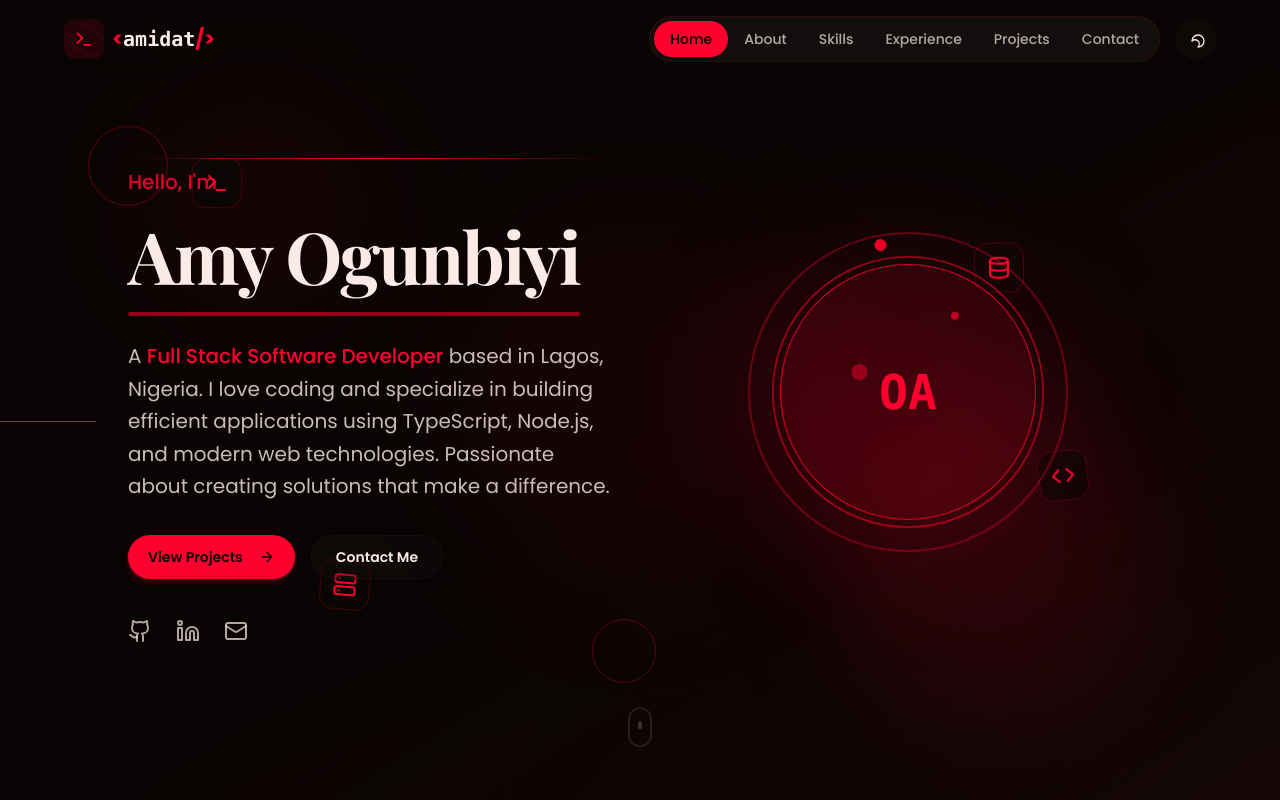
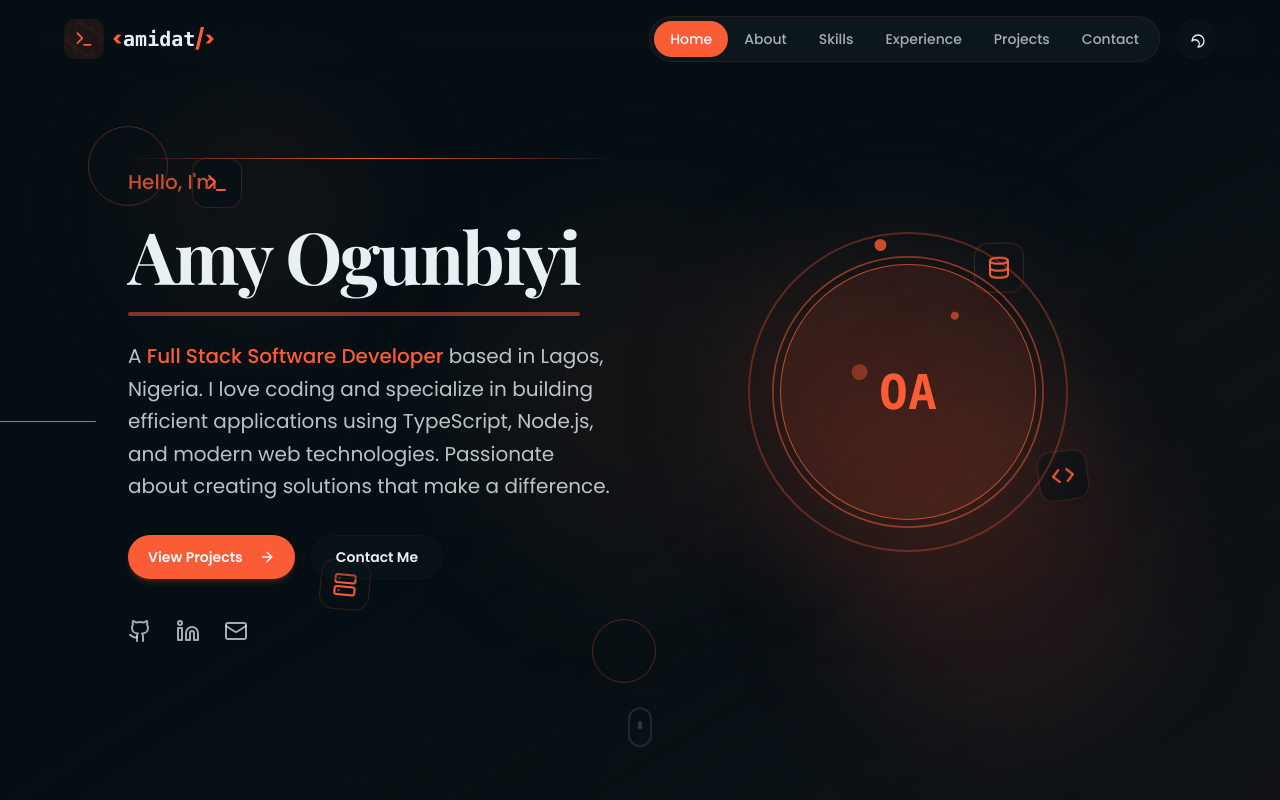
Before and after one commit to UchennaAustine-dev/Amy-s-Portfolio, a Next.js app: page / in a window 1280 px wide. Shown: the top 800 px of the page. Built offline with nearby package versions, Linux system fonts and the light colour scheme.

Commit message:
style: update dark mode theme colors in globals.css

```diff
--- a/app/globals.css
+++ b/app/globals.css
@@ -81,39 +81,39 @@
 }
 
 .dark {
-  /* Champagne and French Rose theme - Dark Mode */
-  --background: oklch(0.12 0.01 30); /* Deep dark background */
-  --foreground: oklch(0.95 0.02 40); /* Off-white text */
-  --card: oklch(0.18 0.01 30); /* Slightly lighter than background */
-  --card-foreground: oklch(0.95 0.02 40);
-  --popover: oklch(0.18 0.01 30);
-  --popover-foreground: oklch(0.95 0.02 40);
-  --primary: oklch(0.68 0.28 25); /* Vibrant French Rose */
-  --primary-foreground: oklch(0.12 0.01 30);
-  --secondary: oklch(0.22 0.01 30);
-  --secondary-foreground: oklch(0.95 0.02 40);
-  --muted: oklch(0.22 0.01 30); /* Muted background */
-  --muted-foreground: oklch(0.75 0.02 40);
-  --accent: oklch(0.68 0.28 25); /* Same as primary */
-  --accent-foreground: oklch(0.12 0.01 30);
+  /* Slate Gray & Coral theme - Dark Mode */
+  --background: oklch(0.16 0.02 230); /* Cool slate background */
+  --foreground: oklch(0.95 0.01 230); /* Off-white text with blue tint */
+  --card: oklch(0.2 0.02 230); /* Slightly lighter than background */
+  --card-foreground: oklch(0.95 0.01 230);
+  --popover: oklch(0.2 0.02 230);
+  --popover-foreground: oklch(0.95 0.01 230);
+  --primary: oklch(0.68 0.2 35); /* Vibrant coral */
+  --primary-foreground: oklch(0.98 0 0);
+  --secondary: oklch(0.24 0.02 230);
+  --secondary-foreground: oklch(0.95 0.01 230);
+  --muted: oklch(0.24 0.02 230); /* Muted background */
+  --muted-foreground: oklch(0.75 0.02 230);
+  --accent: oklch(0.68 0.2 35); /* Same as primary */
+  --accent-foreground: oklch(0.98 0 0);
   --destructive: oklch(0.7 0.22 25);
-  --border: oklch(0.25 0.01 30); /* Subtle dark borders */
-  --input: oklch(0.2 0.01 30);
-  --ring: oklch(0.68 0.28 25);
-  --chart-1: oklch(0.68 0.28 25);
-  --chart-2: oklch(0.72 0.2 40);
-  --chart-3: oklch(0.65 0.22 15);
-  --chart-4: oklch(0.75 0.18 80);
-  --chart-5: oklch(0.78 0.15 60);
-  --sidebar: oklch(0.18 0.01 30);
-  --sidebar-foreground: oklch(0.95 0.02 40);
-  --sidebar-primary: oklch(0.68 0.28 25);
-  --sidebar-primary-foreground: oklch(0.12 0.01 30);
-  --sidebar-accent: oklch(0.22 0.01 30);
-  --sidebar-accent-foreground: oklch(0.95 0.02 40);
-  --sidebar-border: oklch(0.25 0.01 30);
-  --sidebar-ring: oklch(0.68 0.28 25);
-  --background-rgb: 31 30 28;
+  --border: oklch(0.28 0.02 230); /* Subtle dark borders */
+  --input: oklch(0.22 0.02 230);
+  --ring: oklch(0.68 0.2 35);
+  --chart-1: oklch(0.68 0.2 35);
+  --chart-2: oklch(0.65 0.18 50);
+  --chart-3: oklch(0.7 0.2 20);
+  --chart-4: oklch(0.72 0.15 70);
+  --chart-5: oklch(0.68 0.18 340);
+  --sidebar: oklch(0.2 0.02 230);
+  --sidebar-foreground: oklch(0.95 0.01 230);
+  --sidebar-primary: oklch(0.68 0.2 35);
+  --sidebar-primary-foreground: oklch(0.98 0 0);
+  --sidebar-accent: oklch(0.24 0.02 230);
+  --sidebar-accent-foreground: oklch(0.95 0.01 230);
+  --sidebar-border: oklch(0.28 0.02 230);
+  --sidebar-ring: oklch(0.68 0.2 35);
+  --background-rgb: 32 35 40;
 }
 
 @layer base {
```
